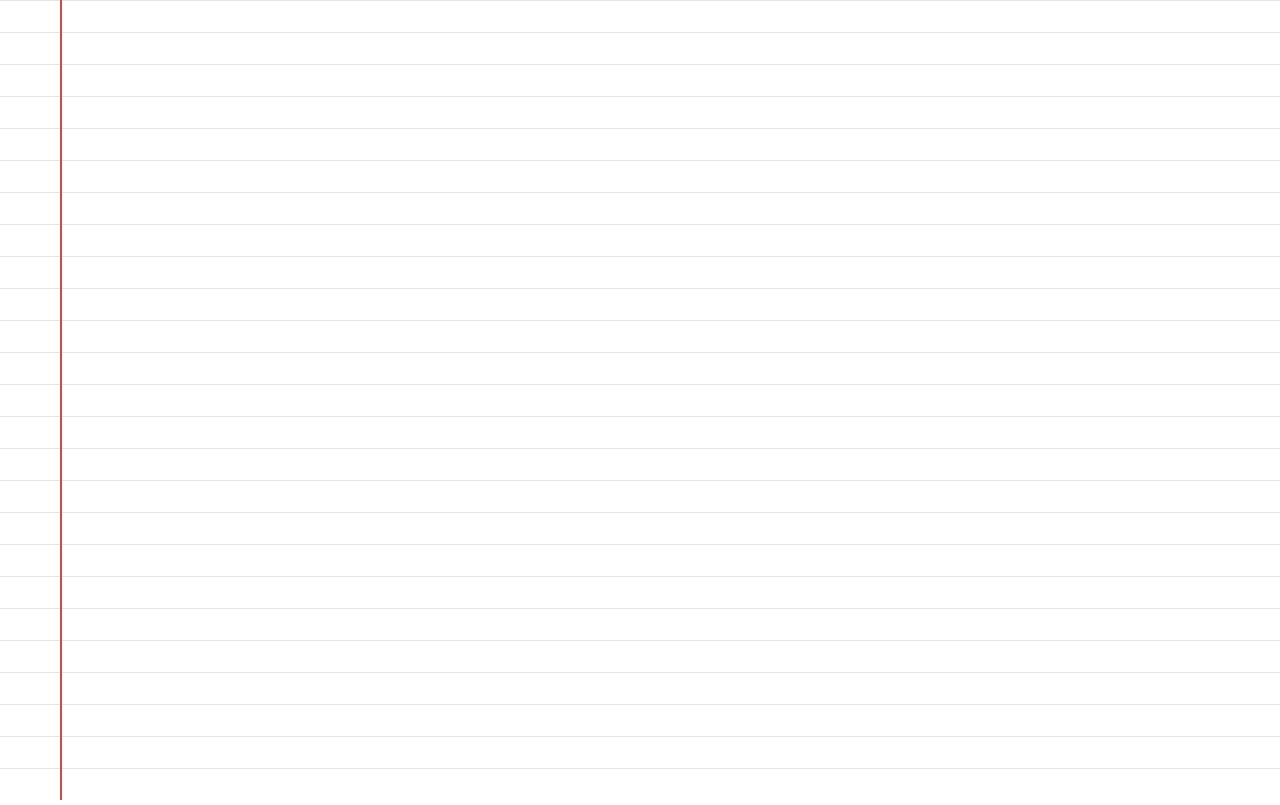
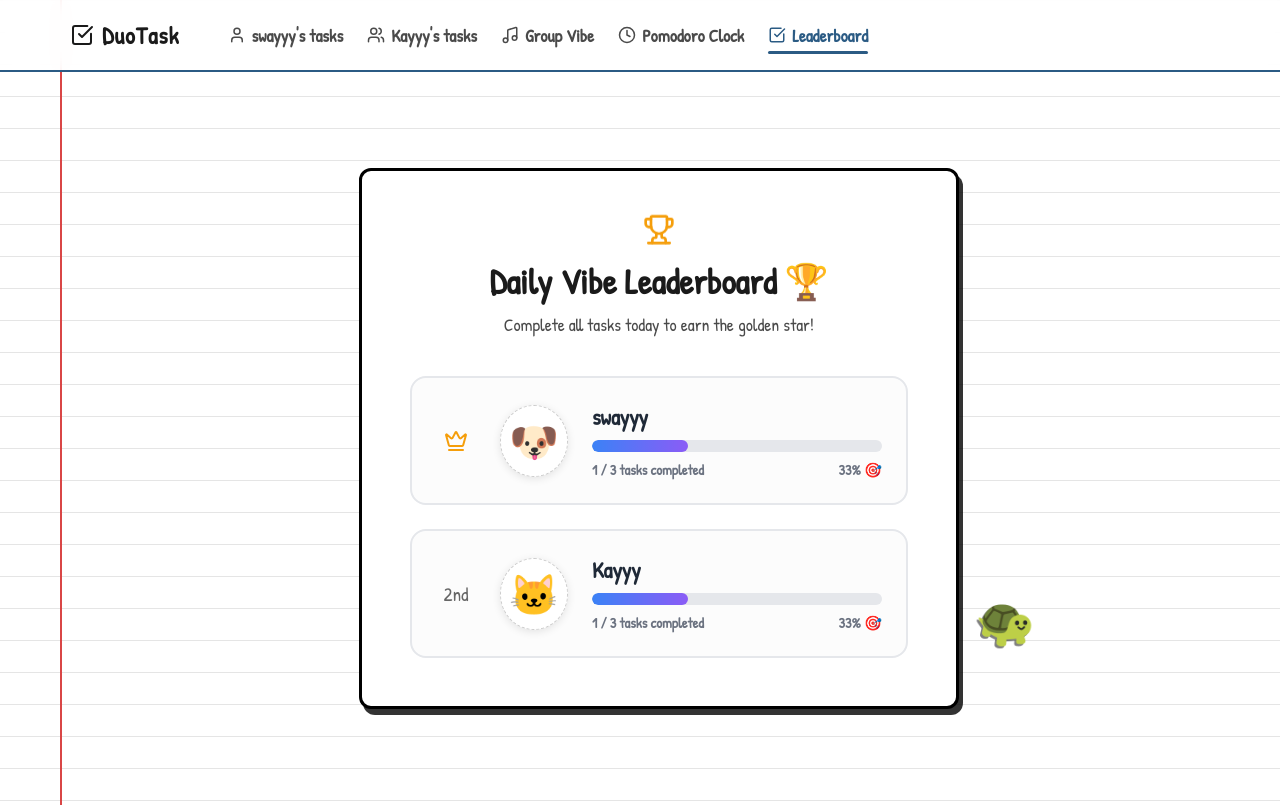
Before and after one commit to ramya-swetha-sri/Dudo-list, a React (Vite) app: page /leaderboard in a window 1280 px wide. Before the commit this address had no page. Built offline with nearby package versions, Linux system fonts and the light colour scheme.

Commit message:
Add global top nav bar and Leaderboard with roaming pixel animals

```diff
--- a/src/App.jsx
+++ b/src/App.jsx
@@ -6,6 +6,7 @@ import MyTasks from './pages/MyTasks';
 import FriendTasks from './pages/FriendTasks';
 import GroupTasks from './pages/GroupTasks';
 import Pomodoro from './pages/Pomodoro';
+import Leaderboard from './pages/Leaderboard';
 import Layout from './components/Layout';
 
 function App() {
@@ -18,6 +19,7 @@ function App() {
           <Route path="/friend-tasks" element={<FriendTasks />} />
           <Route path="/group-tasks" element={<GroupTasks />} />
           <Route path="/pomodoro" element={<Pomodoro />} />
+          <Route path="/leaderboard" element={<Leaderboard />} />
         </Route>
       </Routes>
     </TaskProvider>
--- a/src/components/Layout.css
+++ b/src/components/Layout.css
@@ -1,99 +1,87 @@
 .layout-container {
   display: flex;
+  flex-direction: column;
   min-height: 100vh;
 }
 
-.sidebar {
-  width: 250px;
-  padding: 1.5rem 1rem 1.5rem 70px; /* offset for red margin */
+.top-nav-bar {
   display: flex;
-  flex-direction: column;
+  justify-content: flex-start;
+  align-items: center;
+  padding: 1.2rem 2rem 1.2rem 70px; /* Red margin offset */
+  border-bottom: 2px solid var(--accent-secondary);
+  background: rgba(255, 255, 255, 0.9);
+  backdrop-filter: blur(10px);
   position: sticky;
   top: 0;
-  height: 100vh;
-  flex-shrink: 0;
-  border-right: 2px dotted var(--border-color);
-  background: rgba(255,255,255,0.7); /* slight fade to cover lines behind text */
+  z-index: 100;
+  width: 100%;
 }
 
-.sidebar-header {
-  margin-bottom: 2rem;
-  padding-bottom: 1rem;
-  border-bottom: 2px solid var(--accent-secondary);
+.p-menu-left {
+  display: flex;
+  align-items: center;
+  gap: 3rem;
+  width: 100%;
 }
 
-.logo-text {
+.p-brand {
   display: flex;
   align-items: center;
   gap: 0.5rem;
-  font-size: 1.8rem;
+  font-size: 1.5rem;
+  font-weight: bold;
   color: var(--text-primary);
+  text-decoration: none;
 }
 
-.nav-links {
+.p-nav-links {
   display: flex;
-  flex-direction: column;
-  gap: 0.5rem;
+  gap: 1.5rem;
+  flex-wrap: wrap; /* in case screen is tight */
 }
 
-.nav-item {
+.p-nav-links a {
+  color: var(--text-secondary);
+  text-decoration: none;
+  font-weight: 600;
+  font-size: 1.1rem;
+  position: relative;
+  transition: color 0.3s;
   display: flex;
   align-items: center;
-  gap: 1rem;
-  padding: 0.5rem;
-  border-radius: 8px;
-  color: var(--text-secondary);
-  position: relative;
-  transition: all 0.2s ease;
-  font-weight: 500;
-  font-size: 1.3rem;
+  padding: 0.2rem 0;
 }
 
-.nav-item:hover {
+.p-nav-links a.active, .p-nav-links a:hover {
   color: var(--accent-secondary);
-  background: transparent;
-  text-decoration: underline wavy var(--accent-secondary);
-}
-
-.nav-item.active {
-  color: var(--accent-secondary);
-  font-weight: bold;
 }
 
 .nav-indicator {
   position: absolute;
-  left: -15px;
-  top: 50%;
-  transform: translateY(-50%);
-  width: 8px;
-  height: 8px;
+  bottom: -4px;
+  left: 0;
+  width: 100%;
+  height: 3px;
   background: var(--accent-secondary);
-  border-radius: 50%;
+  border-radius: 2px;
 }
 
 .main-content {
   flex: 1;
-  padding: 2rem;
-  /* Align text content with the notebook lines. The lines start at 2rem. */
+  padding: 2rem 2rem 2rem 70px; /* Maintain the notebook red line offset everywhere */
   margin: 0 auto;
   max-width: 900px;
+  width: 100%;
 }
 
 @media (max-width: 768px) {
-  .layout-container {
+  .p-menu-left {
     flex-direction: column;
+    align-items: flex-start;
+    gap: 1rem;
   }
-  .sidebar {
-    width: auto;
-    height: auto;
-    position: static;
-    border-right: none;
-    border-bottom: 2px dotted var(--border-color);
-    padding-left: 70px; /* keep red margin offset */
-  }
-  .nav-links {
-    flex-direction: row;
-    overflow-x: auto;
+  .p-nav-links {
     gap: 1rem;
   }
 }
--- a/src/components/Layout.jsx
+++ b/src/components/Layout.jsx
@@ -17,30 +17,32 @@ const Layout = () => {
     { path: '/friend-tasks', label: `${friendName}'s tasks`, icon: Users },
     { path: '/group-tasks', label: 'Group Vibe', icon: Music },
     { path: '/pomodoro', label: 'Pomodoro Clock', icon: Clock },
+    { path: '/leaderboard', label: 'Leaderboard', icon: CheckSquare },
   ];
 
   return (
     <div className="layout-container">
-      <nav className="sidebar">
-        <div className="sidebar-header">
-          <Link to="/">
-            <h2 className="logo-text"><CheckSquare size={24} /> DuoTask</h2>
+      <nav className="top-nav-bar">
+        <div className="p-menu-left">
+          <Link to="/" className="p-brand">
+            <CheckSquare size={24} />
+            <span>DuoTask</span>
           </Link>
-        </div>
-        <div className="nav-links">
+          <div className="p-nav-links">
             {navItems.map((item) => {
               const Icon = item.icon;
               const isActive = location.pathname === item.path;
               return (
-              <Link to={item.path} key={item.path} className={`nav-item ${isActive ? 'active' : ''}`}>
-                <Icon size={20} />
-                <span>{item.label}</span>
+                <Link to={item.path} key={item.path} className={isActive ? 'active' : ''}>
+                  <Icon size={18} style={{ marginRight: '6px', display: 'inline' }} />
+                  {item.label}
                   {isActive && (
                     <motion.div layoutId="navIndicator" className="nav-indicator" />
                   )}
                 </Link>
               );
             })}
+          </div>
         </div>
       </nav>
       <main className="main-content">
--- /dev/null
+++ b/src/pages/Leaderboard.css
@@ -0,0 +1,192 @@
+.leaderboard-wrapper {
+  position: relative;
+  display: flex;
+  flex-direction: column;
+  align-items: center;
+  justify-content: center;
+  padding: 4rem 2rem;
+  overflow: hidden;
+  height: 100%;
+}
+
+.leaderboard-panel {
+  background: white;
+  border-radius: 12px;
+  box-shadow: 4px 6px 0px rgba(0, 0, 0, 0.8);
+  border: 3px solid #000;
+  padding: 3rem;
+  width: 100%;
+  max-width: 600px;
+  position: relative;
+  z-index: 10;
+}
+
+.lb-header {
+  text-align: center;
+  margin-bottom: 2.5rem;
+}
+
+.lb-header h1 {
+  font-size: 2.2rem;
+  margin-bottom: 0.5rem;
+  color: var(--text-primary);
+  display: flex;
+  align-items: center;
+  justify-content: center;
+  gap: 1rem;
+}
+
+.lb-header p {
+  color: var(--text-secondary);
+  font-size: 1.1rem;
+}
+
+.bounce-icon {
+  animation: bounce 2s infinite ease-in-out;
+}
+
+@keyframes bounce {
+  0%, 100% { transform: translateY(0); }
+  50% { transform: translateY(-10px); }
+}
+
+.lb-candidates {
+  display: flex;
+  flex-direction: column;
+  gap: 1.5rem;
+}
+
+.lb-card {
+  display: flex;
+  align-items: center;
+  background: #fcfcfc;
+  padding: 1.5rem;
+  border-radius: 16px;
+  border: 2px solid #e5e7eb;
+  transition: all 0.3s ease;
+}
+
+.lb-card.winner-card {
+  background: #fffbeb;
+  border-color: #fcd34d;
+  box-shadow: 0 4px 15px rgba(251, 191, 36, 0.3);
+}
+
+.lb-rank {
+  width: 40px;
+  display: flex;
+  justify-content: center;
+  align-items: center;
+}
+
+.lb-avatar {
+  font-size: 2.5rem;
+  margin: 0 1.5rem;
+  background: white;
+  padding: 0.5rem;
+  border-radius: 50%;
+  box-shadow: 0 2px 8px rgba(0,0,0,0.1);
+  border: 1px dashed #ccc;
+}
+
+.lb-details {
+  flex: 1;
+}
+
+.lb-name {
+  font-size: 1.4rem;
+  margin-bottom: 0.5rem;
+  color: #1f2937;
+  display: flex;
+  align-items: center;
+  gap: 0.5rem;
+  font-weight: 700;
+}
+
+.spin-star {
+  animation: spin 3s linear infinite;
+}
+
+@keyframes spin {
+  100% { transform: rotate(360deg); }
+}
+
+.lb-progress-bar {
+  height: 12px;
+  background: #e5e7eb;
+  border-radius: 6px;
+  overflow: hidden;
+  margin-bottom: 0.5rem;
+}
+
+.lb-progress-fill {
+  height: 100%;
+  background: linear-gradient(90deg, #3b82f6, #8b5cf6);
+  border-radius: 6px;
+  transition: width 1s cubic-bezier(0.4, 0, 0.2, 1);
+}
+
+.winner-card .lb-progress-fill {
+  background: linear-gradient(90deg, #f59e0b, #eab308);
+}
+
+.lb-stats {
+  display: flex;
+  justify-content: space-between;
+  font-size: 0.9rem;
+  color: #6b7280;
+  font-weight: 600;
+}
+
+/* Roaming Pixel Animals Animation */
+.roaming-animal {
+  position: absolute;
+  font-size: 2.5rem;
+  bottom: 10px;
+  z-index: 5;
+  white-space: nowrap;
+  pointer-events: none;
+  filter: drop-shadow(2px 2px 0 rgba(0,0,0,0.5));
+}
+
+.animal-1 {
+  animation: roamRight 18s linear infinite;
+  bottom: 5vh;
+}
+
+.animal-2 {
+  animation: roamLeft 25s linear infinite;
+  bottom: 15vh;
+  font-size: 3rem;
+}
+
+.animal-3 {
+  animation: roamRight 14s linear infinite;
+  bottom: 8vh;
+  font-size: 2rem;
+}
+
+.animal-4 {
+  animation: roamLeft 20s linear infinite;
+  bottom: 25vh;
+}
+
+.delay-1 { animation-delay: -5s; }
+.delay-2 { animation-delay: -10s; }
+.delay-3 { animation-delay: -2s; }
+
+@keyframes roamRight {
+  0% { transform: translateX(-10vw) scaleX(1); left: 0; }
+  45% { transform: translateX(110vw) scaleX(1); left: 0; }
+  50% { transform: translateX(110vw) scaleX(-1); left: 0; }
+  95% { transform: translateX(-10vw) scaleX(-1); left: 0; }
+  100% { transform: translateX(-10vw) scaleX(1); left: 0; }
+}
+
+@keyframes roamLeft {
+  0% { transform: translateX(110vw) scaleX(-1); right: 0; }
+  45% { transform: translateX(-10vw) scaleX(-1); right: 0; }
+  50% { transform: translateX(-10vw) scaleX(1); right: 0; }
+  95% { transform: translateX(110vw) scaleX(1); right: 0; }
+  100% { transform: translateX(110vw) scaleX(-1); right: 0; }
+}
--- /dev/null
+++ b/src/pages/Leaderboard.jsx
@@ -0,0 +1,108 @@
+import React from 'react';
+import { motion } from 'framer-motion';
+import { Trophy, Star, Target, Crown } from 'lucide-react';
+import { useTasks } from '../context/TaskContext';
+import './Leaderboard.css';
+
+const Leaderboard = () => {
+  const { tasks } = useTasks();
+
+  // swayyy's metrics
+  const myTasksList = tasks.myTasks || [];
+  const swayyyTotal = myTasksList.length;
+  const swayyyCompleted = myTasksList.filter(t => t.completed).length;
+  const swayyyHasStar = swayyyTotal > 0 && swayyyCompleted === swayyyTotal;
+
+  // friend's metrics
+  const friendId = tasks.friends?.length > 0 ? tasks.friends[0].id : null;
+  const friendName = tasks.friends?.length > 0 ? tasks.friends[0].name : "kayyy";
+  const friendTasksList = friendId ? (tasks[`friend_${friendId}`] || []) : [];
+  const friendTotal = friendTasksList.length;
+  const friendCompleted = friendTasksList.filter(t => t.completed).length;
+  const friendHasStar = friendTotal > 0 && friendCompleted === friendTotal;
+
+  const candidates = [
+    {
+      name: "swayyy",
+      total: swayyyTotal,
+      completed: swayyyCompleted,
+      hasStar: swayyyHasStar,
+      avatar: "🐶"
+    },
+    {
+      name: friendName,
+      total: friendTotal,
+      completed: friendCompleted,
+      hasStar: friendHasStar,
+      avatar: "🐱"
+    }
+  ];
+
+  // Sort by who has a star, then by completion percentage
+  candidates.sort((a, b) => {
+    if (a.hasStar && !b.hasStar) return -1;
+    if (!a.hasStar && b.hasStar) return 1;
+    const aPct = a.total > 0 ? a.completed / a.total : 0;
+    const bPct = b.total > 0 ? b.completed / b.total : 0;
+    return bPct - aPct;
+  });
+
+  return (
+    <div className="leaderboard-wrapper">
+      <motion.div
+        className="leaderboard-panel paper-style"
+        initial={{ y: 20, opacity: 0 }}
+        animate={{ y: 0, opacity: 1 }}
+      >
+        <div className="lb-header">
+          <Trophy size={32} color="#f59e0b" className="bounce-icon" />
+          <h1>Daily Vibe Leaderboard 🏆</h1>
+          <p>Complete all tasks today to earn the golden star!</p>
+        </div>
+
+        <div className="lb-candidates">
+          {candidates.map((c, index) => {
+            const pct = c.total > 0 ? Math.round((c.completed / c.total) * 100) : 0;
+            return (
+              <motion.div
+                key={c.name}
+                className={`lb-card ${c.hasStar ? 'winner-card' : ''} rank-${index + 1}`}
+                initial={{ opacity: 0, x: -20 }}
+                animate={{ opacity: 1, x: 0 }}
+                transition={{ delay: index * 0.2 }}
+              >
+                <div className="lb-rank">
+                  {index === 0 && <Crown size={24} color="#f59e0b" />}
+                  {index === 1 && <span style={{fontSize: '1.2rem', color: '#666'}}>2nd</span>}
+                </div>
+
+                <div className="lb-avatar">{c.avatar}</div>
+
+                <div className="lb-details">
+                  <h3 className="lb-name">
+                    {c.name} {c.hasStar && <Star className="spin-star" size={20} fill="#f59e0b" color="#f59e0b" />}
+                  </h3>
+                  <div className="lb-progress-bar">
+                    <div className="lb-progress-fill" style={{ width: `${pct}%` }}></div>
+                  </div>
+                  <div className="lb-stats">
+                    <span>{c.completed} / {c.total} tasks completed</span>
+                    <span>{pct}% 🎯</span>
+                  </div>
+                </div>
+              </motion.div>
+            );
+          })}
+        </div>
+      </motion.div>
+
+      {/* Roaming pixel animals */}
+      <div className="roaming-animal animal-1">🐕</div>
+      <div className="roaming-animal animal-2 delay-1">🐢</div>
+      <div className="roaming-animal animal-3 delay-2">🦆</div>
+      <div className="roaming-animal animal-4 delay-3">🐇</div>
+    </div>
+  );
+};
+
+export default Leaderboard;
```
Lines whose indentation alone changed are shown as unchanged.
